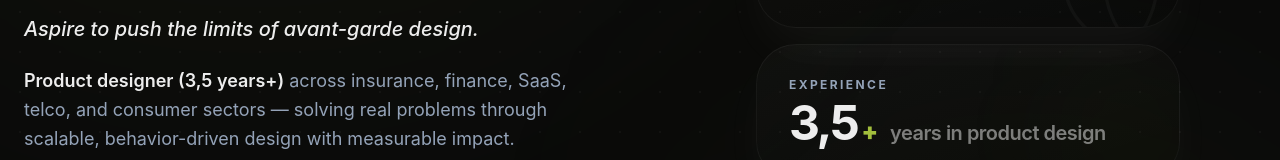
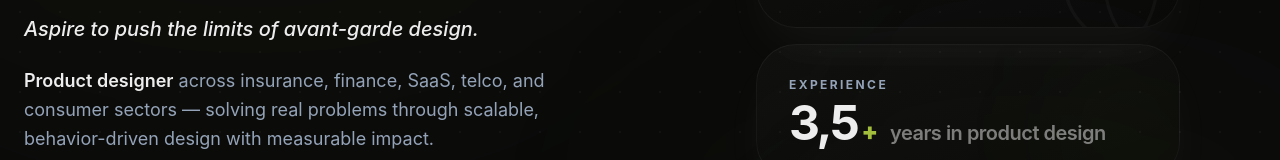
Before and after one commit to Umam07/Fani-Portofolio, a Next.js app: page / in a window 1280 px wide. Shown: the part 488-648 px from the top of the page. Built offline with nearby package versions, Linux system fonts and the light colour scheme; no server answers.

Commit message:
Perubahan kecil pada section hero

```diff
--- a/components/Hero.tsx
+++ b/components/Hero.tsx
@@ -95,7 +95,7 @@ export const Hero = () => {
               </p>
 
               <p className="text-base md:text-lg text-muted-foreground leading-relaxed">
-                <span className="text-foreground font-semibold">Product designer (3,5 years+)</span> across insurance, finance, SaaS, telco, and consumer sectors — solving real problems through scalable, behavior-driven design with measurable impact.
+                <span className="text-foreground font-semibold">Product designer</span> across insurance, finance, SaaS, telco, and consumer sectors — solving real problems through scalable, behavior-driven design with measurable impact.
               </p>
 
               <p className="text-base md:text-lg text-muted-foreground leading-relaxed">
```
